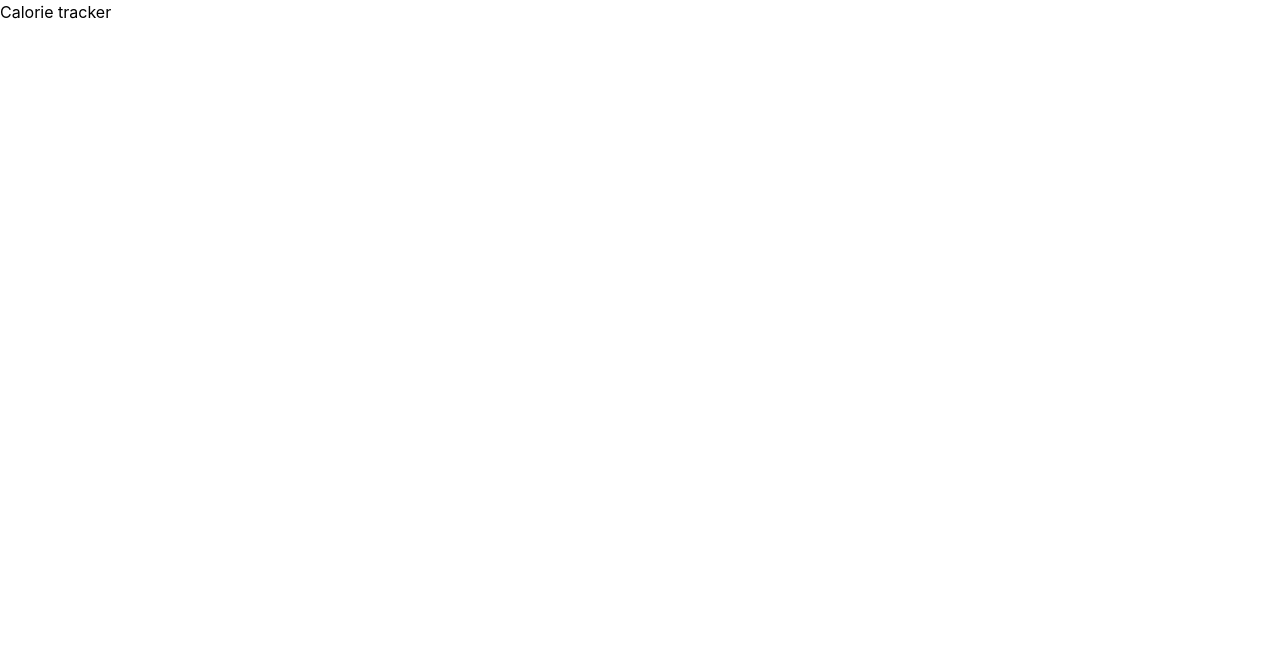
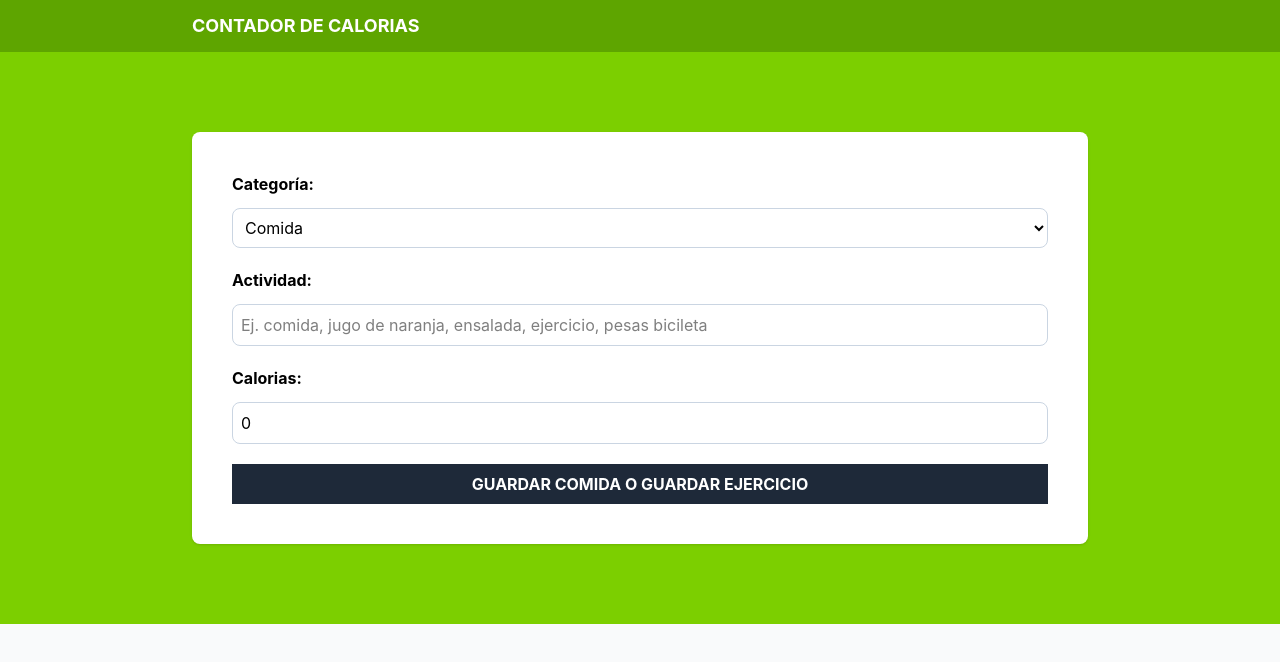
Before and after one commit to vachito/calorie-tracker-react-ts, a React (Vite) app: page / in a window 1280 px wide. Shown: the top 662 px of the page. Built offline with nearby package versions, Linux system fonts and the light colour scheme.

Commit message:
agregando el formulario y escribiendo en el state

```diff
--- a/index.html
+++ b/index.html
@@ -4,9 +4,9 @@
     <meta charset="UTF-8" />
     <link rel="icon" type="image/svg+xml" href="/favicon.svg" />
     <meta name="viewport" content="width=device-width, initial-scale=1.0" />
-    <title>calorie-tracker</title>
+    <title>Contador de calorias - react y typescript</title>
   </head>
-  <body>
+  <body class="bg-gray-50">
     <div id="root"></div>
     <script type="module" src="/src/main.tsx"></script>
   </body>
--- a/src/App.tsx
+++ b/src/App.tsx
@@ -1,10 +1,23 @@
+import Form from "./components/Form"
+
 
 function App() {
 
-
   return (
     <>
-      <h1>Calorie tracker</h1>
+      <header className=" bg-lime-600 py-3">
+        <div className=" max-w-4xl mx-auto flex justify-between">
+          <h1 className="text-center text-lg font-bold text-white uppercase">
+            Contador de calorias
+          </h1>
+        </div>
+      </header>
+
+      <section className="bg-lime-500 py-20 px-5">
+        <div className="max-w-4xl mx-auto">
+          <Form/>
+        </div>
+      </section>
     </>
   )
 }
--- /dev/null
+++ b/src/components/Form.tsx
@@ -0,0 +1,77 @@
+import { useState } from "react";
+import type{ ChangeEvent } from "react";
+import type{ Activity } from "../types";
+import { categories } from "../data/categories";
+
+export default function Form() {
+  const [activity, setActivity] = useState<Activity>({
+    category: 1,
+    name: "",
+    calories: 0,
+  });
+
+  const handleChange = (e :ChangeEvent<HTMLSelectElement> | ChangeEvent<HTMLInputElement>) => {
+    const isNumberField = ['category','calories'].includes(e.target.id)
+
+    setActivity({
+        ...activity,
+        [e.target.id] : isNumberField ? +e.target.value : e.target.value
+    })
+  }
+
+  return (
+    <form className="space-y-5 bg-white shadow p-10 rounded-lg">
+      <div className="grid grid-cols-1 gap-3">
+        <label htmlFor="category" className="font-bold">
+          Categoría:
+        </label>
+        <select
+          className="border border-slate-300 p-2 rounded-lg w-full bg-white"
+          id="category"
+          value={activity.category}
+          onChange={handleChange}
+        >
+          {categories.map((category) => (
+            <option value={category.id} key={category.id}>
+              {category.name}
+            </option>
+          ))}
+        </select>
+      </div>
+
+      <div className="grid grid-cols-1 gap-3">
+        <label htmlFor="name" className="font-bold">
+          Actividad:
+        </label>
+        <input
+          id="name"
+          type="text"
+          className="border border-slate-300 p-2 rounded-lg"
+          placeholder="Ej. comida, jugo de naranja, ensalada, ejercicio, pesas bicileta"
+          value={activity.name}
+          onChange={handleChange}
+        />
+      </div>
+
+      <div className="grid grid-cols-1 gap-3">
+        <label htmlFor="calories" className="font-bold">
+          Calorias:
+        </label>
+        <input
+          id="calories"
+          type="number"
+          className="border border-slate-300 p-2 rounded-lg"
+          placeholder="Calorias ej. 200 o 500"
+          value={activity.calories}
+          onChange={handleChange}
+        />
+      </div>
+
+      <input
+        type="submit"
+        className="bg-gray-800 hover:bg-gray-900 w-full p-2 font-bold uppercase text-white cursor-pointer"
+        value="Guardar Comida o Guardar Ejercicio"
+      />
+    </form>
+  );
+}
--- /dev/null
+++ b/src/data/categories.ts
@@ -0,0 +1,6 @@
+import type { Category } from "../types"
+
+export const categories: Category[] = [
+  { id: 1, name: 'Comida'},
+  { id: 2, name: 'Ejercicio'}
+]
--- /dev/null
+++ b/src/types/index.ts
@@ -0,0 +1,10 @@
+export type Category = {
+  id: number;
+  name: string;
+};
+
+export type Activity = {
+  category: number;
+  name: string;
+  calories: number;
+};
```
